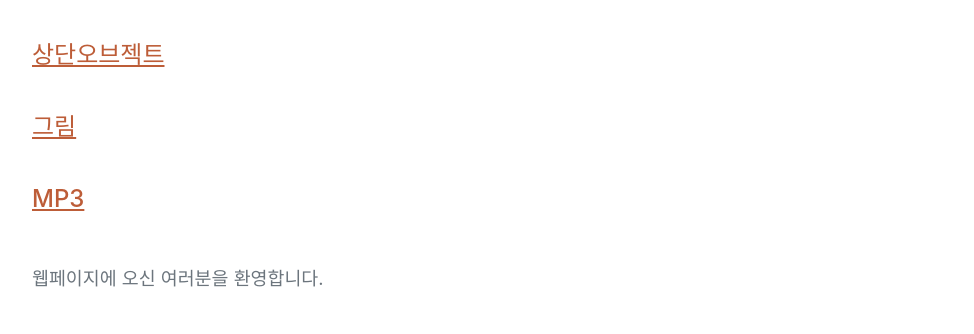
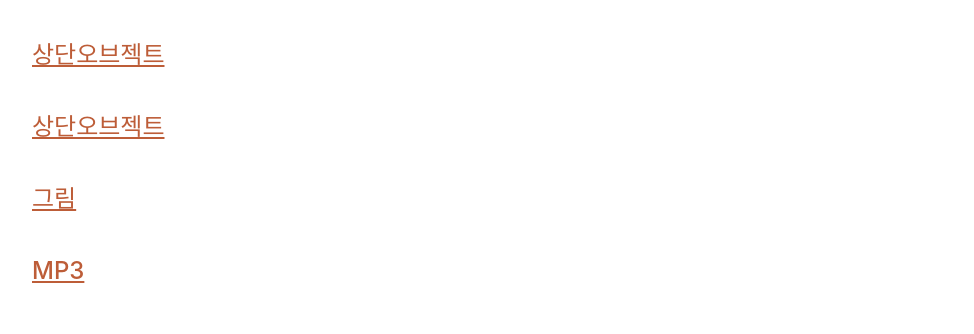
Before and after one commit to wjdgoska12/wjdgoska12.github.io, a plain HTML site: page index.html in a window 1280 px wide. Shown: the part 1123-1457 px from the top of the page, without its empty margins (288-1262 px from the left). Drawn offline with nearby package versions, Linux system fonts and the light colour scheme; a web font is replaced by a local one.

Commit message:
Update index.html

```diff
--- a/index.html
+++ b/index.html
@@ -52,6 +52,7 @@
                         <a href="https://zep.us/play/yV0w36" target='_blank'><br><br>백화점 예시</a>
                         <a href="https://zep.us/play/yaJZ9V" target='_blank'><br><br>재미 백화점 </a>
                         <a href="https://docs-kr.zep.us/creator/editor/undefined" target='_blank'><br><br>상단오브젝트 </a>
+                        <a href="https://teamzep.notion.site/KOR-018909338cd54d8b8b1b800134f24a48" target='_blank'><br><br>상단오브젝트 </a>
 
 
                         <a href="Mona_Lisa,_by_Leonardo_da_Vinci,_from_C2RMF_retouched.jpg" download><br><br>그림<br></a>
```
